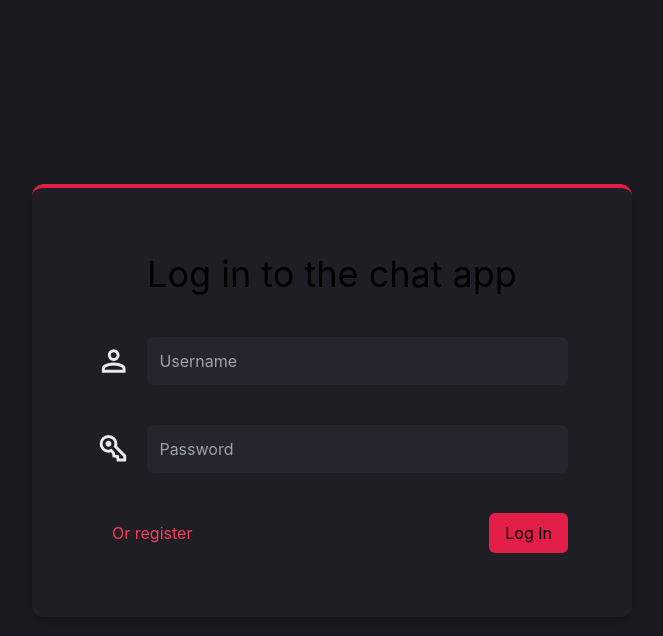
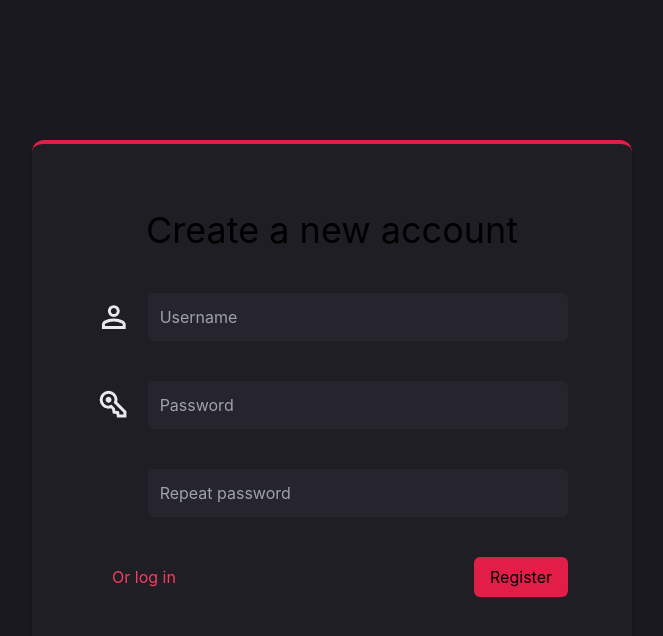
Before and after one commit to kutoru/chat-app-frontend, a React (Vite) app: page /login in a window 1280 px wide. Both pictures are taken after a click on the button "Or register". Shown: the top 636 px of the page, without its empty margins (308-971 px from the left). Built offline with nearby package versions, Linux system fonts and the light colour scheme.

Commit message:
Finish login form

```diff
--- a/src/components/login/Login.tsx
+++ b/src/components/login/Login.tsx
@@ -1,7 +1,84 @@
-import Key from "../../assets/key.svg?react";
-import Person from "../../assets/person.svg?react";
+import { useState } from "react";
+import LoginInput from "./LoginInput";
 
 export default function Login() {
+  const [isRegister, setIsRegister] = useState(false);
+
+  const [username, setUsername] = useState("");
+  const [password, setPassword] = useState("");
+  const [repeatedPass, setRepeatedPass] = useState("");
+
+  const [usernameWarn, setUsernameWarn] = useState("");
+  const [passwordWarn, setPasswordWarn] = useState("");
+  const [repeatedPassWarn, setRepeatedPassWarn] = useState("");
+  const [generalWarn, setGeneralWarn] = useState("");
+
+  function toggleRegister() {
+    setUsernameWarn("");
+    setPasswordWarn("");
+    setRepeatedPassWarn("");
+    setGeneralWarn("");
+
+    setPassword("");
+    setRepeatedPass("");
+
+    setIsRegister(!isRegister);
+  }
+
+  async function logIn() {
+    let abort = false;
+
+    setUsernameWarn("");
+    setPasswordWarn("");
+    setGeneralWarn("");
+
+    if (username.length < 4) {
+      setUsernameWarn("Username can't be shorter than 4 characters");
+      abort = true;
+    }
+
+    if (password.length < 4) {
+      setPasswordWarn("Password can't be shorter than 4 characters");
+      abort = true;
+    }
+
+    if (abort) {
+      return;
+    }
+
+    setGeneralWarn("Login is not implemented");
+  }
+
+  async function register() {
+    let abort = false;
+
+    setUsernameWarn("");
+    setPasswordWarn("");
+    setRepeatedPassWarn("");
+    setGeneralWarn("");
+
+    if (username.length < 4) {
+      setUsernameWarn("Username is too short");
+      abort = true;
+    }
+
+    if (password.length < 4) {
+      setPasswordWarn("Password is too short");
+      abort = true;
+    }
+
+    if (password !== repeatedPass) {
+      setRepeatedPassWarn("Passwords don't match");
+      abort = true;
+    }
+
+    if (abort) {
+      return;
+    }
+
+    setGeneralWarn("Register is not implemented");
+  }
+
   return (
     <div className="flex h-dvh">
       <div
@@ -11,54 +88,72 @@ export default function Login() {
         }
       >
         <h1 className="text-4xl text-center mb-8 leading-tight md:mb-10">
-          Log in to the <br className="md:hidden" />
-          chat app
+          {!isRegister ? (
+            <>
+              Log in to the <br className="md:hidden" />
+              chat app
+            </>
+          ) : (
+            <>Create a new account</>
+          )}
         </h1>
 
-        <div className="flex w-full mb-8 gap-4 md:mb-10">
-          <Person className="h-12 w-10" />
-          <input
-            type="text"
-            placeholder="Username"
-            className={
-              "w-full bg-dark-3 p-3 rounded-md " +
-              "focus:outline focus:outline-2 focus:outline-rose-600"
-            }
+        {generalWarn && (
+          <div className="text-red-500 mb-8 text-center text-lg">
+            {generalWarn}
+          </div>
+        )}
+
+        <LoginInput
+          icon="profile"
+          errorMessage={usernameWarn}
+          inputType="text"
+          inputPlaceholder="Username"
+          inputValue={username}
+          onInput={(val) => setUsername(val)}
+        />
+
+        <LoginInput
+          icon="key"
+          errorMessage={passwordWarn}
+          inputType="password"
+          inputPlaceholder="Password"
+          inputValue={password}
+          onInput={(val) => setPassword(val)}
+        />
+
+        {isRegister && (
+          <LoginInput
+            errorMessage={repeatedPassWarn}
+            inputType="password"
+            inputPlaceholder="Repeat password"
+            inputValue={repeatedPass}
+            onInput={(val) => setRepeatedPass(val)}
           />
-        </div>
+        )}
 
-        <div className="flex w-full mb-8 gap-4 md:mb-10">
-          <Key className="rotate-45 h-12 w-10" />
-          <input
-            type="password"
-            placeholder="Password"
-            className={
-              "w-full bg-dark-3 p-3 rounded-md " +
-              "focus:outline focus:outline-2 focus:outline-rose-600"
-            }
-          />
-        </div>
-
-        <div className=" flex">
+        <div className="flex">
           <button
+            onClick={toggleRegister}
             className={
               "text-rose-500 py-2 px-4 rounded-md transition-all " +
               "hover:text-rose-600 hover:bg-[#00000020] active:text-rose-700 active:bg-[#00000030]"
             }
           >
-            Or register
+            {!isRegister ? <>Or register</> : <>Or log in</>}
           </button>
 
           <div className="flex-1" />
 
           <button
+            onClick={!isRegister ? logIn : register}
             type="button"
             className={
               "bg-rose-600 py-2 px-4 rounded-md transition-all " +
               "hover:bg-rose-700 hover:text-neutral-300 active:bg-rose-800 active:text-neutral-400"
             }
           >
-            Log In
+            {!isRegister ? <>Log In</> : <>Register</>}
           </button>
         </div>
       </div>
--- /dev/null
+++ b/src/components/login/LoginInput.tsx
@@ -0,0 +1,56 @@
+import Person from "../../assets/person.svg?react";
+import Key from "../../assets/key.svg?react";
+
+type Props = {
+  icon?: "profile" | "key";
+  errorMessage?: string;
+  inputPlaceholder: string;
+  inputType: "text" | "password";
+  inputValue: string;
+  onInput: (newValue: string) => void;
+};
+
+export default function LoginInput({
+  icon,
+  errorMessage,
+  inputPlaceholder,
+  inputType,
+  inputValue,
+  onInput,
+}: Props) {
+  function getIcon() {
+    switch (icon) {
+      case "profile":
+        return <Person className="h-12 w-10" />;
+      case "key":
+        return <Key className="rotate-45 h-12 w-10" />;
+      default:
+        return <div className="h-12 w-10" />;
+    }
+  }
+
+  return (
+    <div className="flex w-full mb-8 gap-4 md:mb-10">
+      {getIcon()}
+
+      <div className="relative w-full">
+        {errorMessage && (
+          <div className="absolute text-sm -mt-5 left-0 md:text-base md:-mt-6 text-red-500">
+            {errorMessage}
+          </div>
+        )}
+
+        <input
+          type={inputType}
+          placeholder={inputPlaceholder}
+          value={inputValue}
+          onInput={(e) => onInput((e.target as HTMLInputElement).value)}
+          className={
+            "w-full bg-dark-3 p-3 rounded-md " +
+            "focus:outline focus:outline-2 focus:outline-rose-600"
+          }
+        />
+      </div>
+    </div>
+  );
+}
```
